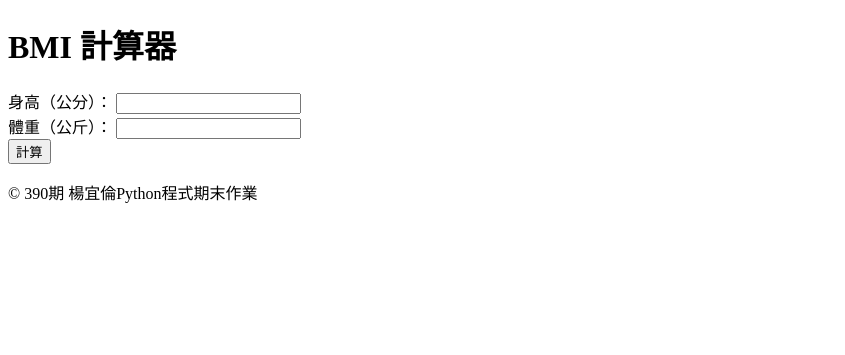
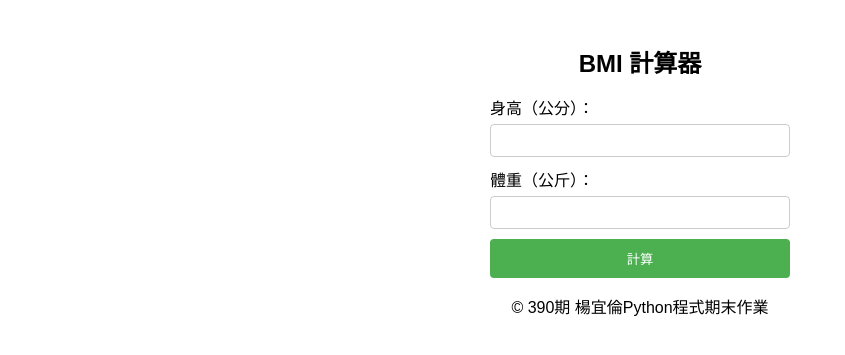
Before and after one commit to Yilun0823/bmi_render, a Flask app: page / in a window 1280 px wide. Shown: the top 355 px of the page, without its empty margins (0-845 px from the left). Run offline with Flask 2, Linux system fonts and the light colour scheme.

Commit message:
Update index.html

```diff
--- a/templates/index.html
+++ b/templates/index.html
@@ -4,29 +4,53 @@
     <meta name="viewport" content="width=device-width, initial-scale=1, viewport-fit=cover">
     <title>BMI 計算器</title>
     <style>
+        body {
+            font-family: Arial, sans-serif;
+            padding: 20px;
+            text-align: center;
+        }
+
+        h1 {
+            font-size: 24px;
+        }
+
+        form {
+            text-align: center;
+            max-width: 300px;
+            margin: 0 auto;
+        }
+
+        label {
+            display: block;
+            margin-bottom: 5px;
+            text-align: left;
+        }
+
+        input[type="text"] {
+            width: 100%;
+            padding: 8px;
+            margin-bottom: 10px;
+            border: 1px solid #ccc;
+            border-radius: 4px;
+            box-sizing: border-box;
+        }
+
+        button[type="submit"] {
+            background-color: #4CAF50;
+            color: white;
+            padding: 10px 20px;
+            border: none;
+            border-radius: 4px;
+            cursor: pointer;
+            width: 100%;
+        }
+
         @media screen and (max-height: 600px) {
             body {
-                padding-bottom: 300px; /* Adjust this value as needed */
+                padding-bottom: 100px; /* Adjust this value as needed */
             }
         }
     </style>
-    <script>
-        function adjustLayoutOnKeyboard() {
-            const initialViewportHeight = window.innerHeight;
-
-            window.addEventListener('resize', () => {
-                const currentViewportHeight = window.innerHeight;
-
-                if (initialViewportHeight > currentViewportHeight) {
-                    document.body.style.paddingBottom = '300px'; /* Adjust this value as needed */
-                } else {
-                    document.body.style.paddingBottom = '20px'; /* Or your original padding value */
-                }
-            });
-        }
-
-        window.addEventListener('DOMContentLoaded', adjustLayoutOnKeyboard);
-    </script>
 </head>
 <body>
     <h1>BMI 計算器</h1>
```
